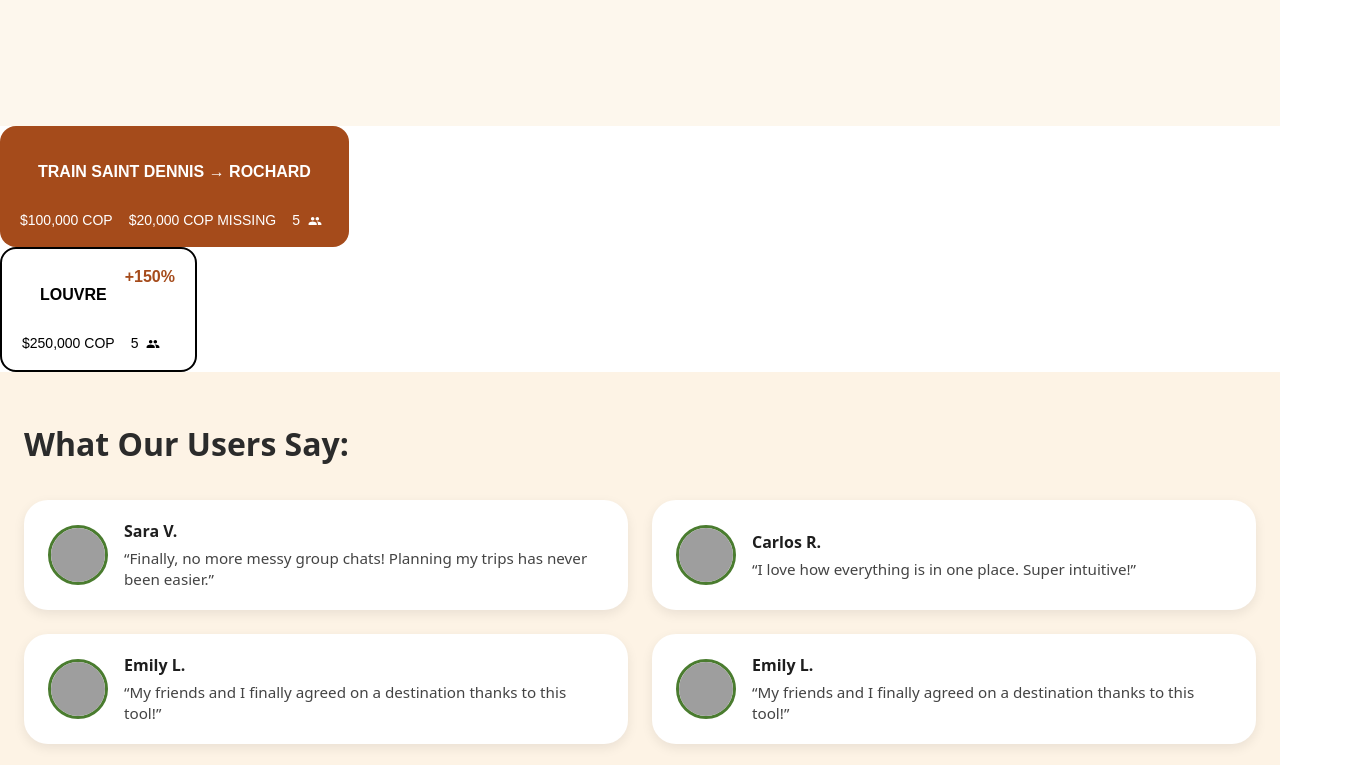
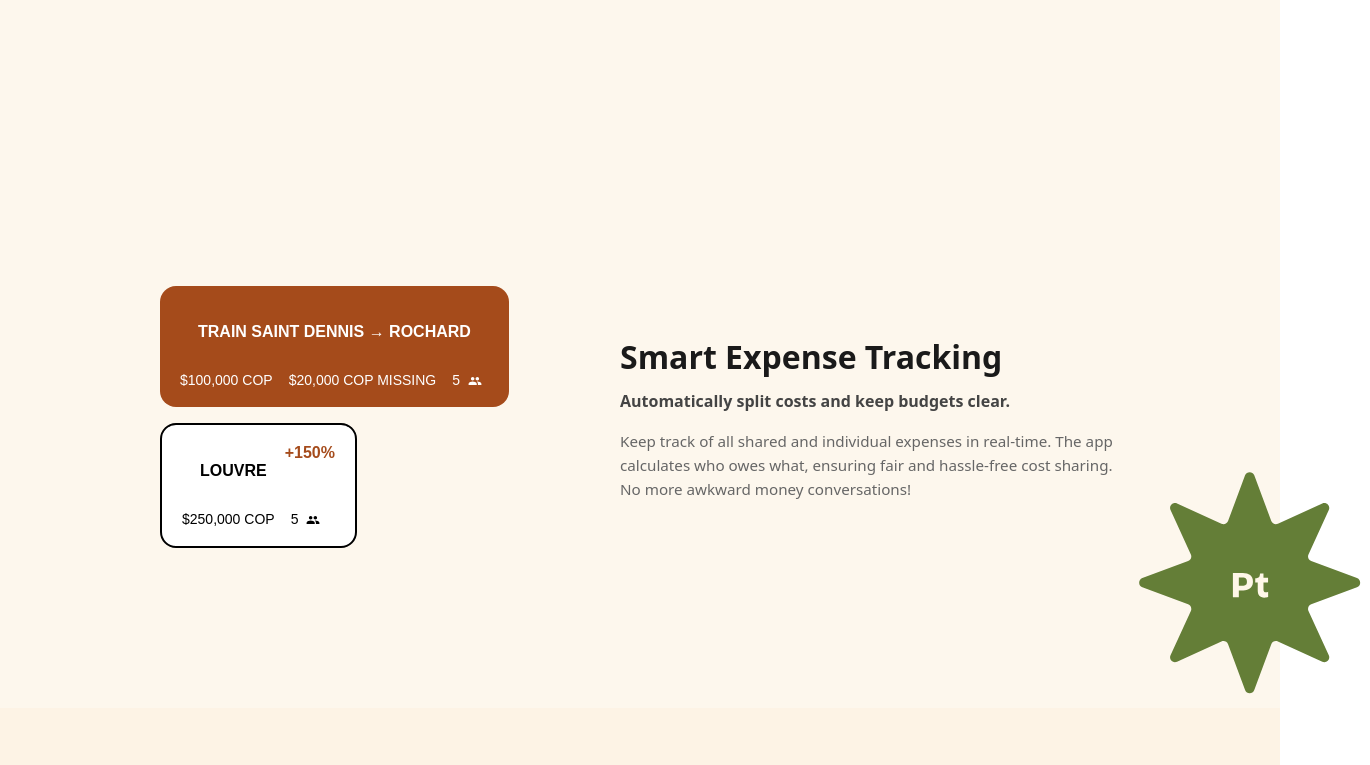
Before and after one commit to valegaru/WebProject, a React (Vite) app in the folder my-react-app/: page /landing in a window 1280 px wide. Shown: the part 1860-2625 px from the top of the page, 1370 px wide, since content can reach past the window. Built offline with nearby package versions, Linux system fonts and the light colour scheme; grey boxes are pictures that could not be loaded.

Commit message:
Feat featureCardWithHighlights

```diff
--- /dev/null
+++ b/my-react-app/src/components/FeatureCard2/FeatureCardWithHigh.css
@@ -0,0 +1,67 @@
+.feature-card {
+	display: flex;
+	align-items: center;
+	justify-content: space-between;
+	padding: 10rem 10rem;
+	position: relative;
+	gap: 3rem;
+	background-color: #fdf7ed;
+}
+
+.feature-card.reverse {
+	flex-direction: row-reverse;
+}
+
+.feature-image img {
+	width: 100%;
+	max-width: 400px;
+	border-radius: 1.5rem;
+	object-fit: cover;
+	box-shadow: 0 4px 20px rgba(0, 0, 0, 0.1);
+}
+
+.feature-text {
+	max-width: 500px;
+}
+
+.feature-text h2 {
+	font-size: 2rem;
+	font-weight: 700;
+	margin-bottom: 0.5rem;
+	color: #1a1a1a;
+}
+
+.feature-text h4 {
+	font-size: 1rem;
+	font-weight: 600;
+	color: #444;
+	margin-bottom: 1rem;
+}
+
+.feature-text p {
+	font-size: 0.95rem;
+	color: #666;
+	line-height: 1.6;
+}
+
+.decoration {
+	position: absolute;
+}
+
+.decoration.left {
+	left: 70px;
+	top: 30%;
+	transform: translateY(-50%) scale(1.5); /* cambiar la escala de los stickers */
+}
+
+.decoration.rights {
+	right: -10px;
+	top: 80%;
+	transform: translateY(-50%) scale(3); /* cambiar la escala de los stickers */
+}
+
+.highlights-container {
+	display: flex;
+	flex-direction: column;
+	gap: 1rem;
+}
--- /dev/null
+++ b/my-react-app/src/components/FeatureCard2/FeatureCardWithHigh.jsx
@@ -0,0 +1,33 @@
+import React from 'react';
+import './FeatureCardWithHigh.css';
+
+const FeatureCardWithHighlights = ({
+	title,
+	subtitle,
+	description,
+	highlights = [],
+	decorationLeft,
+	decorationRights,
+}) => {
+	return (
+		<section className='feature-card'>
+			{decorationLeft && <div className='decoration left'>{decorationLeft}</div>}
+
+			<div className='feature-image highlights-container'>
+				{highlights.map((highlight, index) => (
+					<div key={index}>{highlight}</div>
+				))}
+			</div>
+
+			<div className='feature-text'>
+				<h2>{title}</h2>
+				<h4>{subtitle}</h4>
+				<p>{description}</p>
+			</div>
+
+			{decorationRights && <div className='decoration rights'>{decorationRights}</div>}
+		</section>
+	);
+};
+
+export default FeatureCardWithHighlights;
--- a/my-react-app/src/pages/landing/landing.jsx
+++ b/my-react-app/src/pages/landing/landing.jsx
@@ -12,7 +12,8 @@ import TestimonialSection from '../../components/TestimonialSection/TestimonialS
 import './landing.css';
 import bannerimage from '../../assets/bannerimage.png';
 import itinerarymap from '../../assets/itinerarymap.png';
-
+import FeatureCardWithHighlights from '../../components/FeatureCard2/FeatureCardWithHigh';
+import greenstar from '../../assets/greenstar.svg';
 const Landing = () => {
 	return (
 		<>
@@ -39,14 +40,23 @@ const Landing = () => {
 				reverse
 				decorationLeft={<img src={starburst} alt='Plus icon' style={{ width: 80 }} />}
 			/>
+			<FeatureCardWithHighlights
+				title='Smart Expense Tracking'
+				subtitle='Automatically split costs and keep budgets clear.'
+				description='Keep track of all shared and individual expenses in real-time. The app calculates who owes what, ensuring fair and hassle-free cost sharing. No more awkward money conversations!'
+				highlights={[
 					<ItineraryHighlight
 						title='TRAIN SAINT DENNIS → ROCHARD'
 						price='100,000'
 						missing='20,000'
 						peopleCount={5}
 						isPrimary={true}
+					/>,
+					<ItineraryHighlight title='LOUVRE' price='250,000' peopleCount={5} boostPercentage={150} isPrimary={false} />,
+				]}
+				reverse={true}
+				decorationRights={<img src={greenstar} alt='Plus icon' style={{ width: 80 }} />}
 			/>
-			<ItineraryHighlight title='LOUVRE' price='250,000' peopleCount={5} boostPercentage={150} isPrimary={false} />
 			<TestimonialSection></TestimonialSection>
 			<CallToActionFooter></CallToActionFooter>
 		</>
```
Also changed, not shown: my-react-app/src/assets/greenstar.svg (added). Lines whose indentation alone changed are shown as unchanged.
